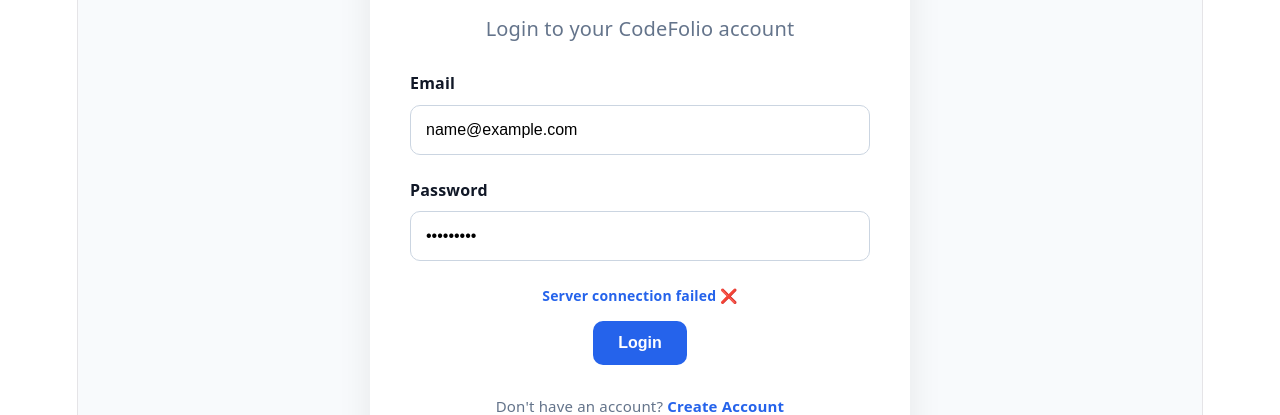
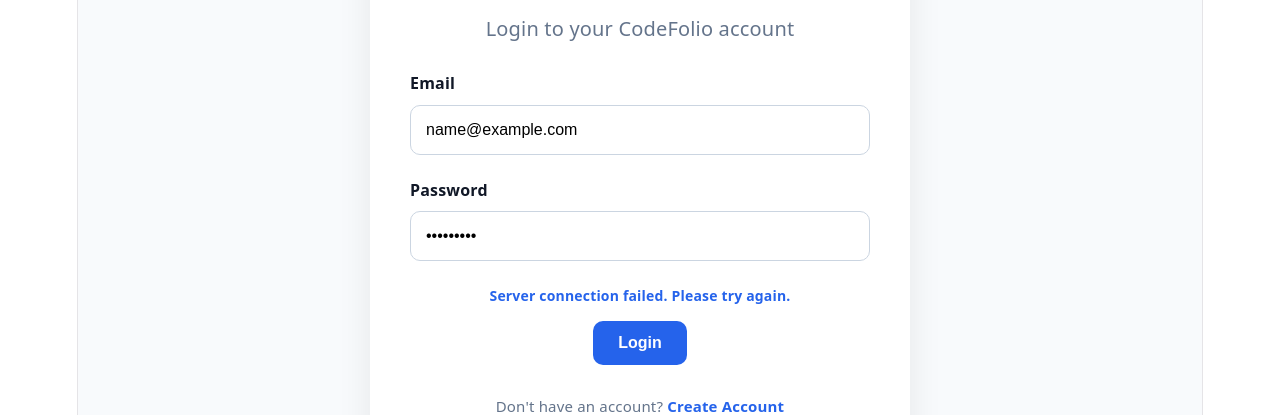
Before and after one commit to rs7556605-stack/CodeFolio, a React (Vite) app in the folder client/: page /login in a window 1280 px wide. Both pictures are taken after typing "name@example.com", "Sample123" into the empty fields and a click on the button "Login". Shown: the part 219-634 px from the top of the page. Built offline with nearby package versions, Linux system fonts and the light colour scheme; no server answers.

Commit message:
Fix login user storage

```diff
--- a/client/src/pages/Login.jsx
+++ b/client/src/pages/Login.jsx
@@ -1,3 +1,4 @@
+
 import React, { useState } from "react";
 import { Link, useNavigate } from "react-router-dom";
 import API_URL from "../services/api";
@@ -5,25 +6,13 @@ import API_URL from "../services/api";
 const Login = () => {
   const navigate = useNavigate();
 
-  // ==========================================
-  // FORM STATE
-  // ==========================================
-
   const [formData, setFormData] = useState({
     email: "",
     password: "",
   });
 
-  // ==========================================
-  // UI STATES
-  // ==========================================
-
   const [message, setMessage] = useState("");
   const [loading, setLoading] = useState(false);
-
-  // ==========================================
-  // HANDLE INPUT CHANGE
-  // ==========================================
 
   const handleChange = (e) => {
     const { name, value } = e.target;
@@ -34,182 +23,88 @@ const Login = () => {
     }));
   };
 
-  // ==========================================
-  // HANDLE LOGIN
-  // ==========================================
-
   const handleSubmit = async (e) => {
     e.preventDefault();
-
-    // Clear previous message
     setMessage("");
-
-    // Start loading
-    setLoading(true);
-
-    try {
-      // ========================================
-      // VALIDATION
-      // ========================================
 
     if (!formData.email.trim()) {
       setMessage("Please enter your email.");
-        setLoading(false);
       return;
     }
 
     if (!formData.password) {
       setMessage("Please enter your password.");
-        setLoading(false);
       return;
     }
 
-      // ========================================
-      // LOGIN API
-      // ========================================
+    setLoading(true);
 
-      const response = await fetch(
-        `${API_URL}/api/auth/login`,
-        {
+    try {
+      const response = await fetch(`${API_URL}/api/auth/login`, {
         method: "POST",
-
         headers: {
-            "Content-Type":
-              "application/json",
+          "Content-Type": "application/json",
         },
-
         body: JSON.stringify({
-            email: formData.email.trim(),
+          email: formData.email.trim().toLowerCase(),
           password: formData.password,
         }),
-        }
-      );
+      });
 
-      // ========================================
-      // GET RESPONSE
-      // ========================================
-
-      const data =
-        await response.json();
-
-      console.log(
-        "Login API Response:",
-        data
-      );
-
-      // ========================================
-      // API ERROR
-      // ========================================
+      const data = await response.json();
 
       if (!response.ok) {
-        setMessage(
-          data.message ||
-            "Login failed"
-        );
-
-        setLoading(false);
+        setMessage(data.message || "Login failed.");
         return;
       }
 
-      // ========================================
-      // TOKEN CHECK
-      // ========================================
-
-      if (!data.token) {
-        setMessage(
-          "Login successful, but authentication token was not received."
-        );
-
-        setLoading(false);
+      if (!data.token || !data.user) {
+        setMessage("Login response is missing the token or user data.");
         return;
       }
 
-      // ========================================
-      // SAVE TOKEN
-      // ========================================
+      // Remove any previously stored account information.
+      localStorage.removeItem("token");
+      localStorage.removeItem("user");
 
-      localStorage.setItem(
-        "token",
-        data.token
+      //
+      // Save the newly authenticated account.
+      localStorage.removeItem("token");
+      localStorage.removeItem("user");
+
+      localStorage.setItem("token", data.token);
+      localStorage.setItem("user", JSON.stringify(data.user));
+
+      // Verify that user data was saved.
+      console.log("API user:", data.user);
+      console.log(
+        "Saved user:",
+        JSON.parse(localStorage.getItem("user") || "null")
       );
 
-      // ========================================
-      // SUCCESS MESSAGE
-      // ========================================
+      setMessage("Login successful!");
 
-      setMessage(
-        "Login successful ✅"
-      );
-
-      // ========================================
-      // REDIRECT TO DASHBOARD
-      // ========================================
-
-      setTimeout(() => {
-        navigate("/dashboard");
-      }, 800);
-
+      navigate("/dashboard", { replace: true });
     } catch (error) {
-      // ========================================
-      // NETWORK / SERVER ERROR
-      // ========================================
-
-      console.error(
-        "Login Error:",
-        error
-      );
-
-      setMessage(
-        "Server connection failed ❌"
-      );
-
+      console.error("Login Error:", error);
+      setMessage("Server connection failed. Please try again.");
     } finally {
-      // ========================================
-      // STOP LOADING
-      // ========================================
-
       setLoading(false);
     }
   };
 
-  // ==========================================
-  // RENDER
-  // ==========================================
-
   return (
     <div className="auth-page">
-
       <div className="auth-card">
-
-        {/* ====================================
-            TITLE
-        ==================================== */}
-
-        <h1>
-          Welcome Back
-        </h1>
+        <h1>Welcome Back</h1>
 
         <p className="auth-subtitle">
           Login to your CodeFolio account
         </p>
 
-        {/* ====================================
-            LOGIN FORM
-        ==================================== */}
-
-        <form
-          onSubmit={handleSubmit}
-        >
-
-          {/* ==================================
-              EMAIL
-          ================================== */}
-
+        <form onSubmit={handleSubmit}>
           <div className="auth-field">
-
-            <label htmlFor="email">
-              Email
-            </label>
+            <label htmlFor="email">Email</label>
 
             <input
               id="email"
@@ -221,18 +116,10 @@ const Login = () => {
               autoComplete="email"
               required
             />
-
           </div>
 
-          {/* ==================================
-              PASSWORD
-          ================================== */}
-
           <div className="auth-field">
-
-            <label htmlFor="password">
-              Password
-            </label>
+            <label htmlFor="password">Password</label>
 
             <input
               id="password"
@@ -244,51 +131,28 @@ const Login = () => {
               autoComplete="current-password"
               required
             />
-
           </div>
 
-          {/* ==================================
-              MESSAGE
-          ================================== */}
-
           {message && (
-            <p className="auth-message">
+            <p className="auth-message" role="status">
               {message}
             </p>
           )}
-
-          {/* ==================================
-              LOGIN BUTTON
-          ================================== */}
 
           <button
             type="submit"
             className="auth-button"
             disabled={loading}
           >
-            {loading
-              ? "Logging in..."
-              : "Login"}
+            {loading ? "Logging in..." : "Login"}
           </button>
-
         </form>
 
-        {/* ====================================
-            REGISTER LINK
-        ==================================== */}
-
         <p className="auth-footer-text">
-
           Don't have an account?{" "}
-
-          <Link to="/register">
-            Create Account
-          </Link>
-
+          <Link to="/register">Create Account</Link>
         </p>
-
       </div>
-
     </div>
   );
 };
```
Lines whose indentation alone changed are shown as unchanged.
